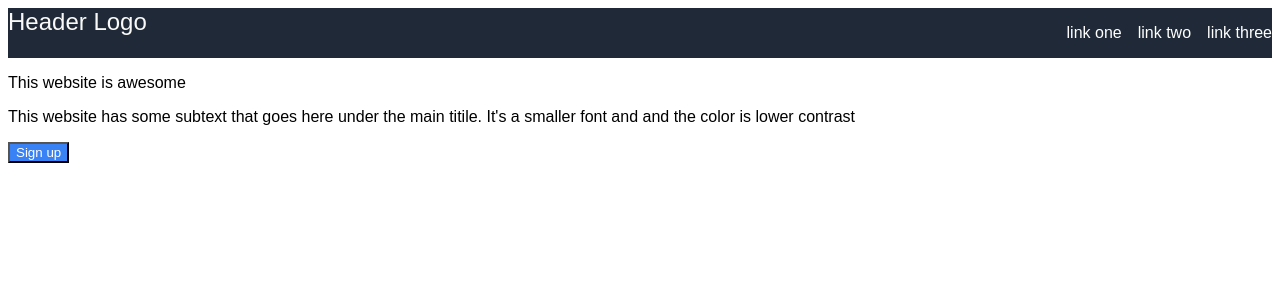
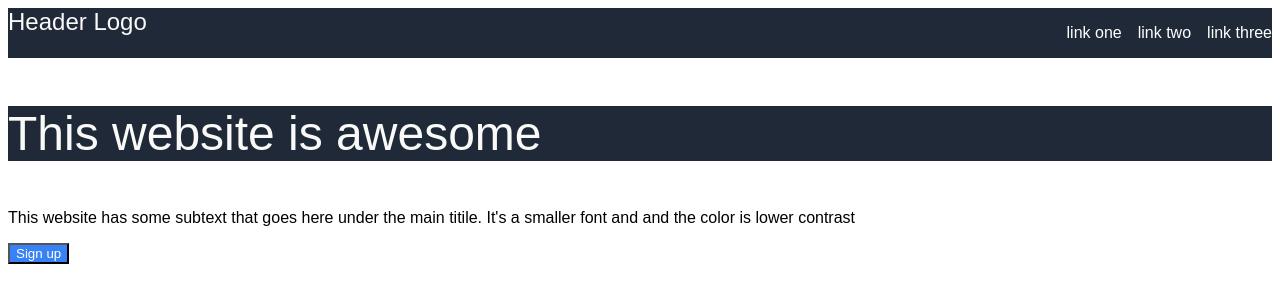
Before and after one commit to Johnson274/landing-page, a plain HTML site: page index.html in a window 1280 px wide. Drawn offline with Linux system fonts and the light colour scheme.

Commit message:
Edit main paragraph text color, font size, font weight, and background color

```diff
--- a/style.css
+++ b/style.css
@@ -17,3 +17,8 @@ a {text-decoration: none;
 
 .logo {color: #F9FAF8;
        font-size: 24px;}
+
+.main {color: #f9faf8;
+       font-size:48px;
+       font-weight: extra-bold;
+       background-color: #1F2937;}
```
